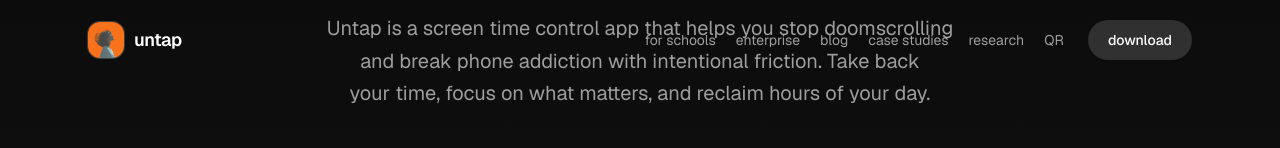
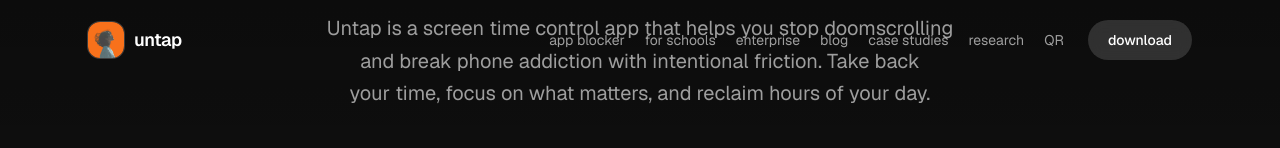
Before and after one commit to vishalpawar048/getuntap, a Next.js app: page / in a window 1280 px wide. Shown: the top 148 px of the page. Built offline with nearby package versions, Linux system fonts and the light colour scheme.

Commit message:
added app-locker on navbar

```diff
--- a/app/components/site-header.tsx
+++ b/app/components/site-header.tsx
@@ -50,6 +50,12 @@ export function SiteHeader() {
             className="hidden items-center gap-5 text-sm text-white/60 md:flex"
           >
             <Link
+              href="/features/app-blocker"
+              className="transition-colors hover:text-white"
+            >
+              app blocker
+            </Link>
+             <Link
               href="/for-schools"
               className="transition-colors hover:text-white"
             >
```
